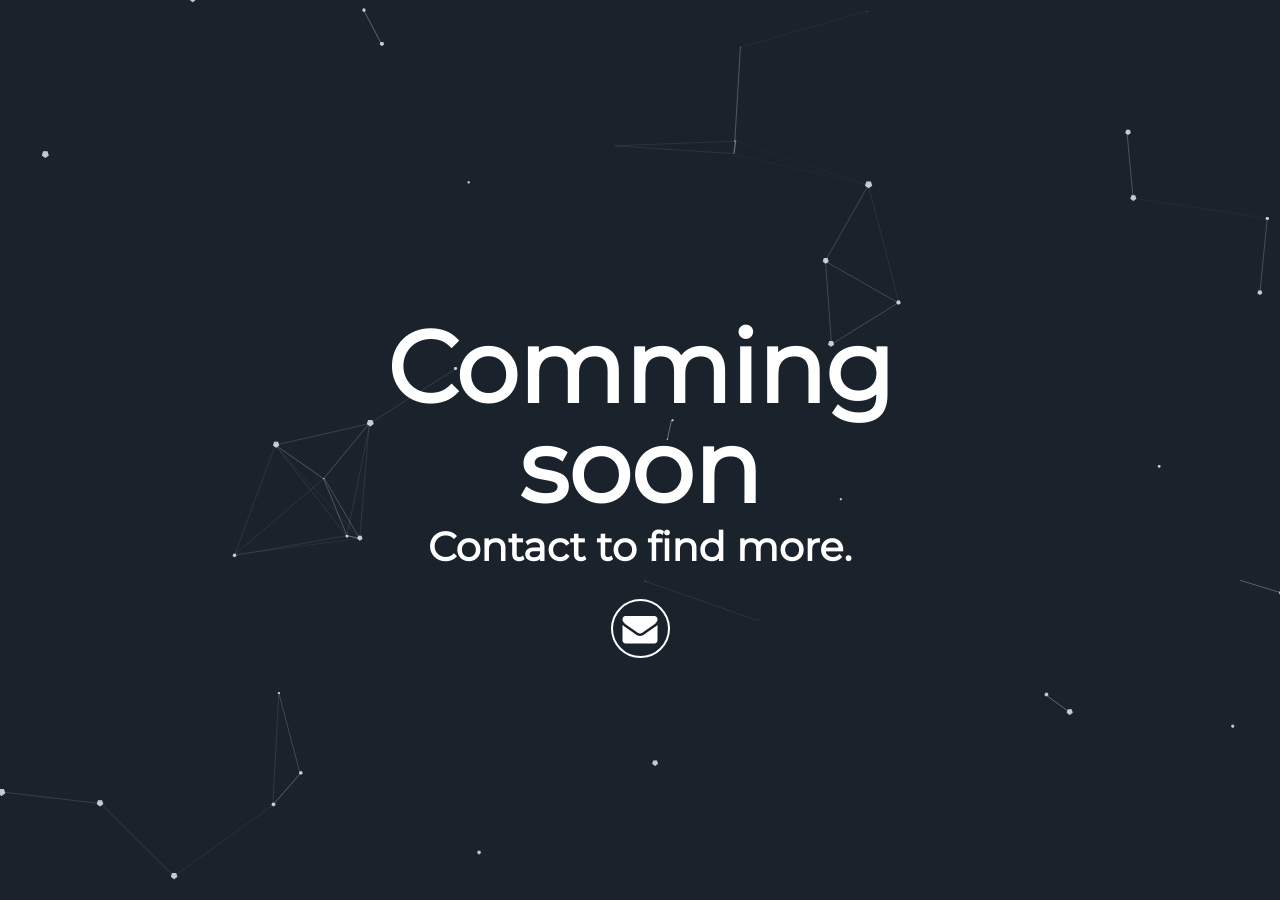
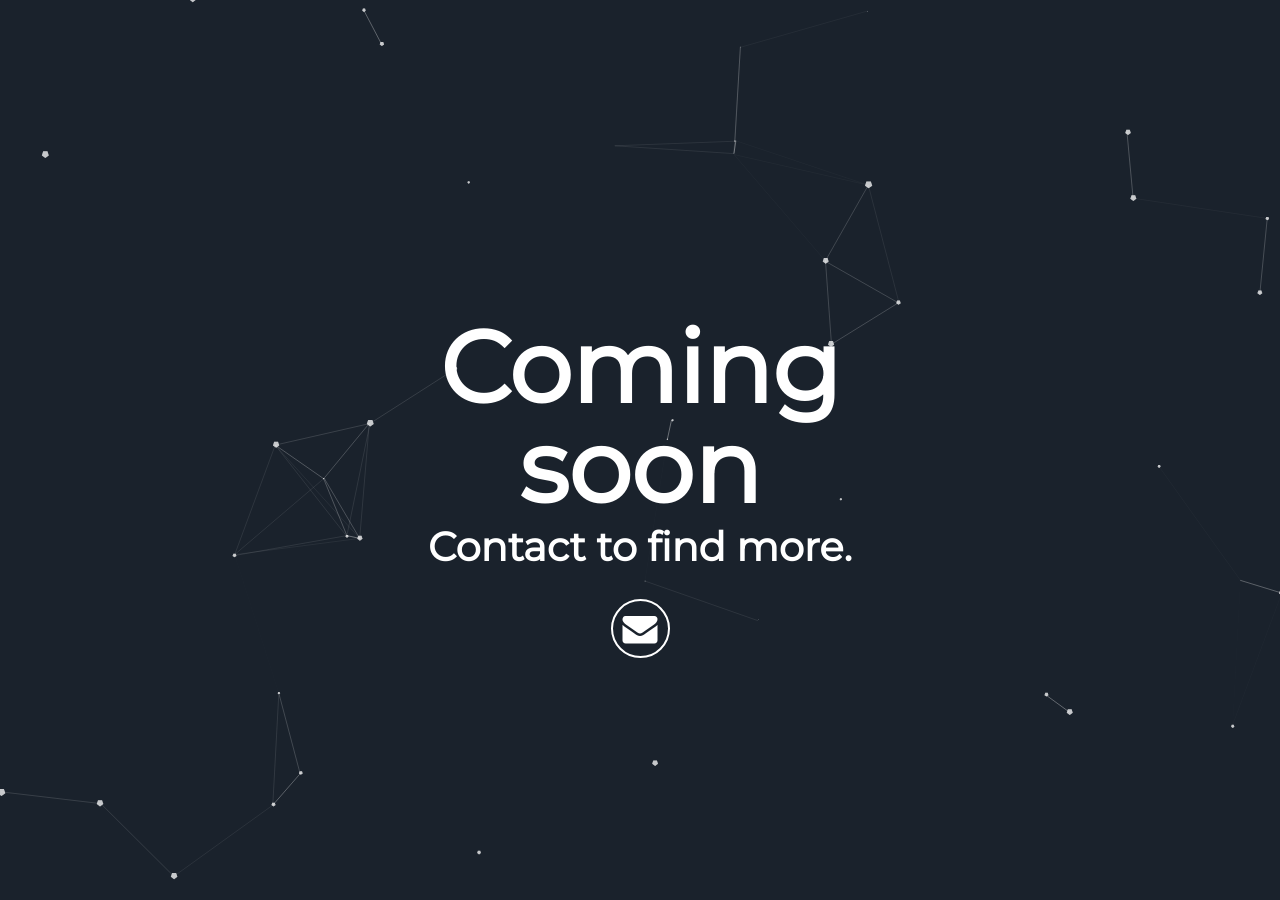
Before and after one commit to domainlv/caprice, a Jekyll site: the page built from index.html, in a window 1280 px wide. Built offline with Jekyll 4.4.1, drawn with Linux system fonts in a browser that asks for light colours.

Commit message:
Update _config.yml

```diff
--- a/_config.yml
+++ b/_config.yml
@@ -5,7 +5,7 @@ description: Latvia
 # url: "localhost:3000" # the base hostname & protocol for your site e.g. http://willianjusten.com.br
 
 # User settings
-username: Comming soon
+username: Coming soon
 user_description: Riga
 user_title: Contact to find more.
 email: domainlv@gmail.com
```
